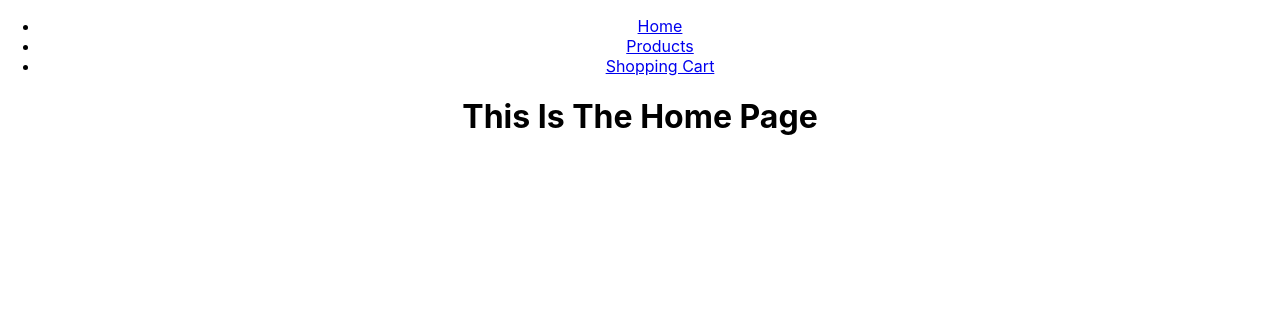
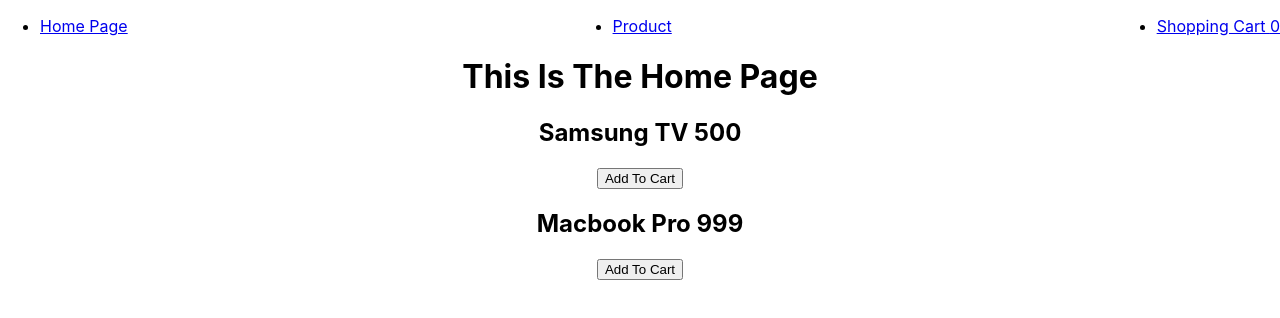
Before and after one commit to lblake/react-simple-ecomm, a React (Create React App) app: page /home in a window 1280 px wide. Shown: the top 318 px of the page. Built offline with nearby package versions, Linux system fonts and the light colour scheme.

Commit message:
updated components to display items and amounts

```diff
--- a/src/App.js
+++ b/src/App.js
@@ -1,22 +1,40 @@
 import './App.css';
-import React, {useState}from 'react';
+import React, { useState } from 'react';
 import { BrowserRouter as Router, Route, Switch } from 'react-router-dom';
 import NavBar from './components/NavBar';
-import Products from './components/Products';
+import Product from './components/Product';
 import Cart from './components/Cart';
-import Home from './components/Home';
+import HomePage from './components/HomePage';
 
 function App() {
-const [cart, setCart] = useState([])
+  const [cartState, setCartState] = useState([]);
+
+  const addToCart = (product) => {
+    setCartState([...cartState, product]);
+  };
 
   return (
     <Router>
       <Switch>
         <div className='App'>
-          <NavBar />
-          <Route exact path='/home' component={Home} />
-          <Route exact path='/products' component={Products} />
-          <Route exact path='/cart' component={Cart} />
+          <NavBar totalProducts={cartState.length} />
+          <Route
+            exact
+            path='/home'
+            render={() => <HomePage addToCartProp={addToCart} />}
+          />
+
+          <Route
+            exact
+            path='/product'
+            render={() => <Product addToCartProp={addToCart} />}
+          />
+
+          <Route
+            exact
+            path='/cart'
+            render={() => <Cart addToCartProp={addToCart} />}
+          />
         </div>
       </Switch>
     </Router>
--- a/src/components/Cart.js
+++ b/src/components/Cart.js
@@ -1,6 +1,6 @@
 import React from 'react';
 
-const Cart = () => {
+const Cart = (props) => {
   return (
     <div>
       <h1>This Is The Shopping Cart Page</h1>
--- a/src/components/Home.js
+++ /dev/null
@@ -1,11 +0,0 @@
-import React from 'react';
-
-const Home = () => {
-  return (
-    <div>
-      <h1>This Is The Home Page</h1>
-    </div>
-  );
-};
-
-export default Home;
--- /dev/null
+++ b/src/components/HomePage.js
@@ -0,0 +1,26 @@
+import React from 'react';
+import Product from './Product';
+
+const HomePage = (props) => {
+  return (
+    <div>
+      <h1>This Is The Home Page</h1>
+      <Product
+        name='Samsung TV'
+        price='500'
+        addToCartProp={() =>
+          props.addToCartProp({ name: 'Samsung TV', price: '500' })
+        }
+      />
+      <Product
+        name='Macbook Pro'
+        price='999'
+        addToCartProp={() =>
+          props.addToCartProp({ name: 'Macbook Pro', price: '999' })
+        }
+      />
+    </div>
+  );
+};
+
+export default HomePage;
--- a/src/components/NavBar.js
+++ b/src/components/NavBar.js
@@ -1,19 +1,21 @@
 import React from 'react';
 import { Link } from 'react-router-dom';
 
-const NavBar = () => {
+const NavBar = (props) => {
   return (
+    <nav>
       <ul>
         <li>
-        <Link to='/home'>Home</Link>
+          <Link to='/home'>Home Page</Link>
         </li>
         <li>
-        <Link to='/products'>Products</Link>
+          <Link to='/product'>Product</Link>
         </li>
         <li>
-        <Link to='/cart'>Shopping Cart</Link>
+          <Link to='/cart'>Shopping Cart {props.totalProducts}</Link>
         </li>
       </ul>
+    </nav>
   );
 };
 
--- /dev/null
+++ b/src/components/Product.js
@@ -0,0 +1,21 @@
+import React from 'react';
+// import JazzBass from '../images/Jazz-Bass.jpeg';
+// import PBass from '../images/P-Bass.jpeg';
+
+const Product = (props) => {
+  return (
+    <div>
+      {/* <h1>This Is The Products Page</h1>
+      <img className='product' src={JazzBass} alt='Jazz Bass' />
+      <button onClick={props.addToCartP}>Buy</button>
+      <img className='product' src={PBass} alt='P Bass' /> */}
+
+      <h2>
+        {props.name} {props.price}
+      </h2>
+      <button onClick={props.addToCartProp}>Add To Cart</button>
+    </div>
+  );
+};
+
+export default Product;
--- a/src/components/Products.js
+++ /dev/null
@@ -1,23 +0,0 @@
-import React, { useState } from 'react';
-import JazzBass from '../images/Jazz-Bass.jpeg';
-import PBass from '../images/P-Bass.jpeg';
-
-const addToCart = () => {
-  console.log('button clicked');
-};
-
-const Products = () => {
-  const [product, setProduct] = useState([]);
-
-  return (
-    <div>
-      <h1>This Is The Products Page</h1>
-      <img className='product' src={JazzBass} alt='Jazz Bass' />
-      <button onClick={addToCart}>Buy</button>
-      <img className='product' src={PBass} alt='P Bass' />
-      <button onClick={addToCart}>Buy</button>
-    </div>
-  );
-};
-
-export default Products;
--- a/src/index.css
+++ b/src/index.css
@@ -11,3 +11,8 @@
   font-family: source-code-pro, Menlo, Monaco, Consolas, 'Courier New',
     monospace;
 }
+
+ul {
+  display: flex;
+  justify-content: space-between;
+}
```
Lines whose indentation alone changed are shown as unchanged.
